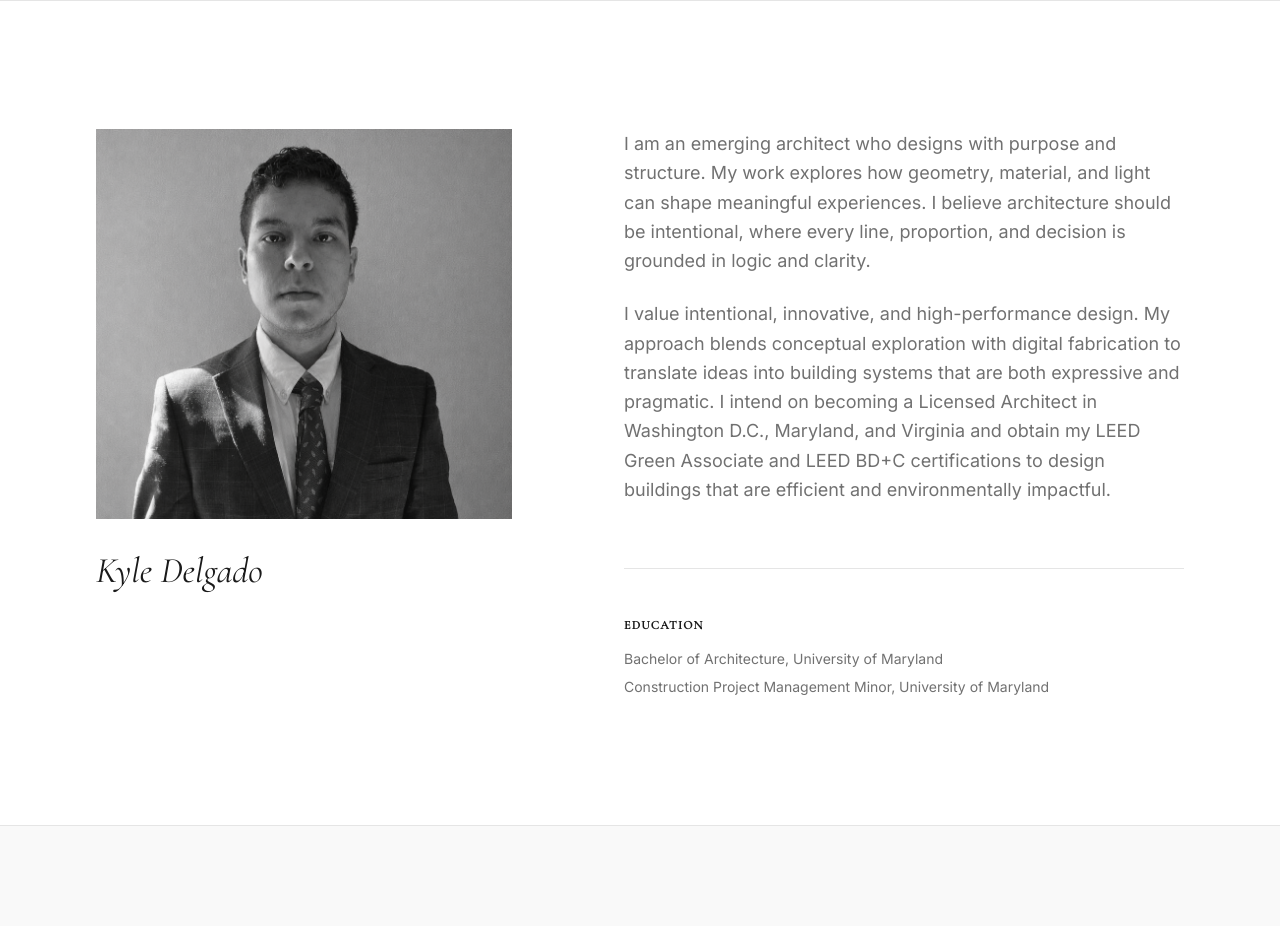
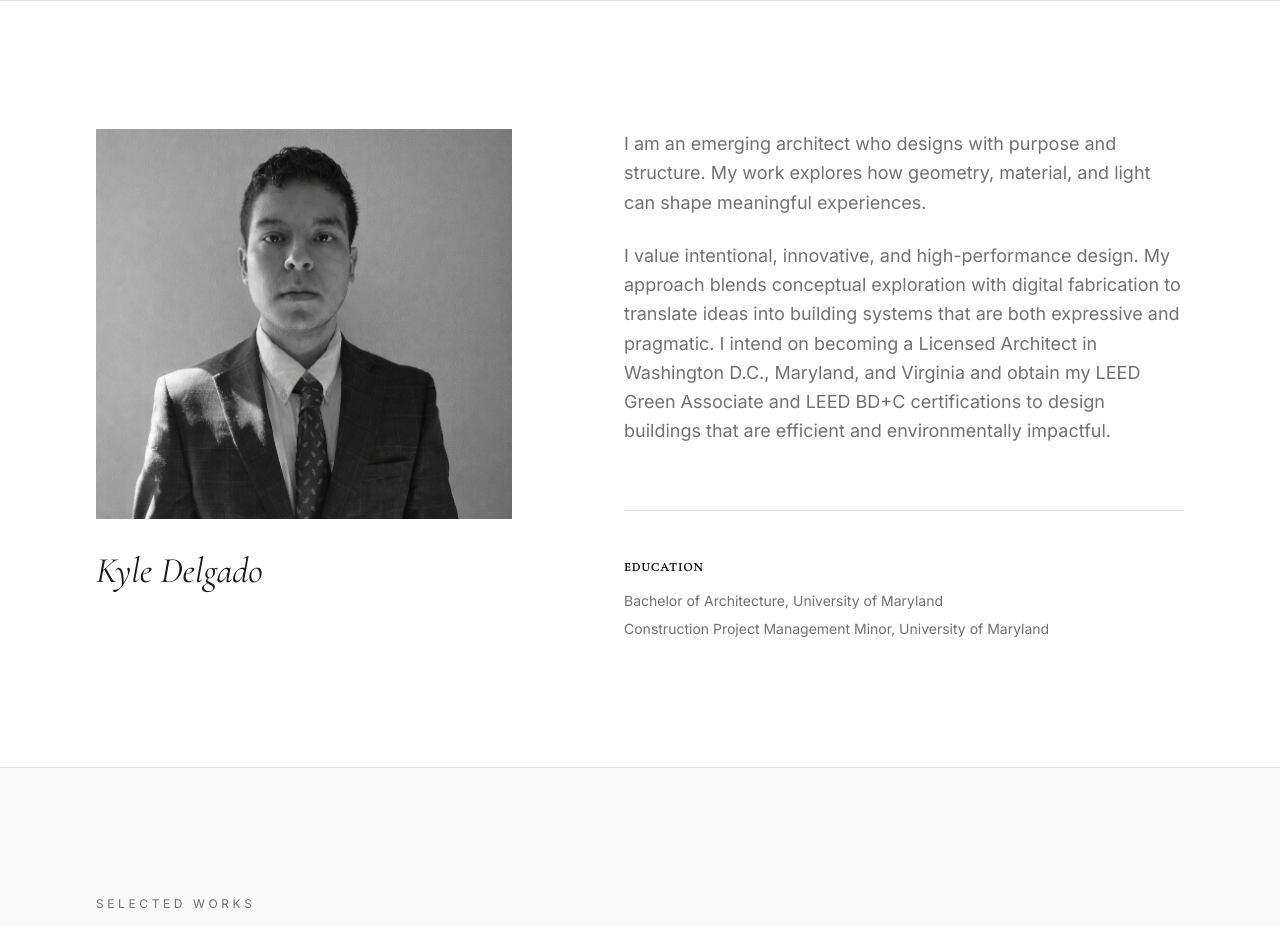
Before and after one commit to kydel10-web/UMD-Test-2, a React (Vite) app: page / in a window 1280 px wide. Shown: the part 800-1726 px from the top of the page. Built offline with nearby package versions, Linux system fonts and the light colour scheme; grey boxes are pictures that could not be loaded.

Commit message:
fix: Remove sentence from About Me section

```diff
--- a/src/App.tsx
+++ b/src/App.tsx
@@ -769,7 +769,7 @@ function LandingPage() {
             >
               <div className="space-y-6 text-muted leading-relaxed text-lg">
                 <p>
-                  I am an emerging architect who designs with purpose and structure. My work explores how geometry, material, and light can shape meaningful experiences. I believe architecture should be intentional, where every line, proportion, and decision is grounded in logic and clarity.
+                  I am an emerging architect who designs with purpose and structure. My work explores how geometry, material, and light can shape meaningful experiences.
                 </p>
                 <p>
                   I value intentional, innovative, and high-performance design. My approach blends conceptual exploration with digital fabrication to translate ideas into building systems that are both expressive and pragmatic. I intend on becoming a Licensed Architect in Washington D.C., Maryland, and Virginia and obtain my LEED Green Associate and LEED BD+C certifications to design buildings that are efficient and environmentally impactful.
```
